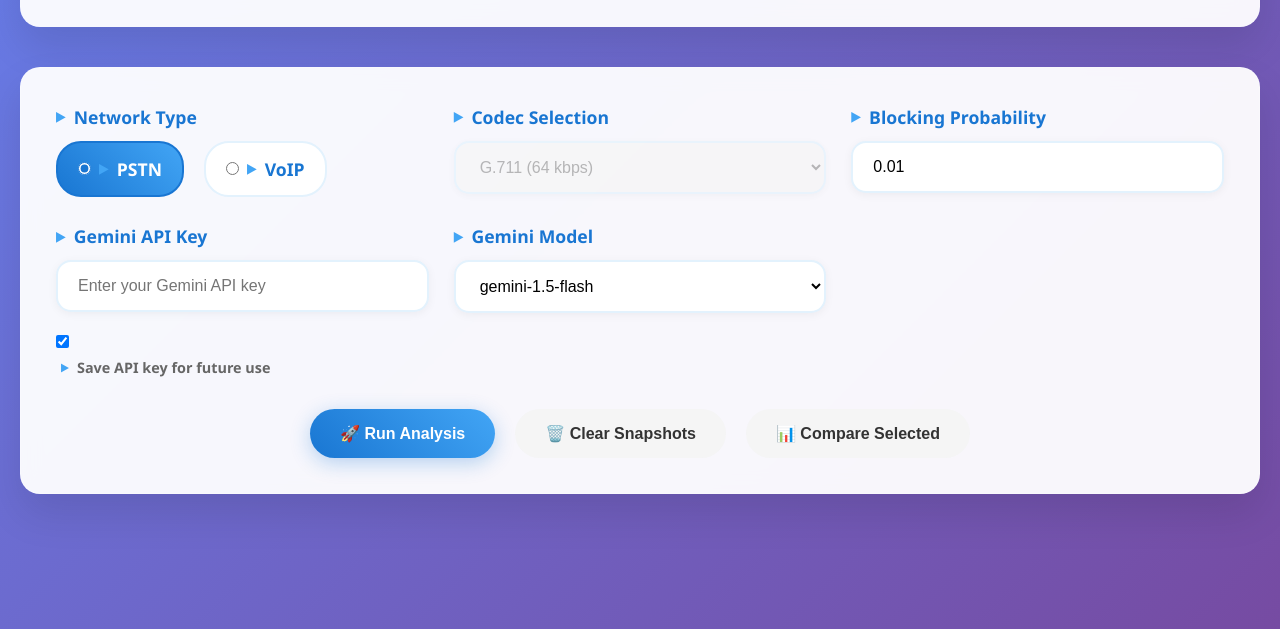
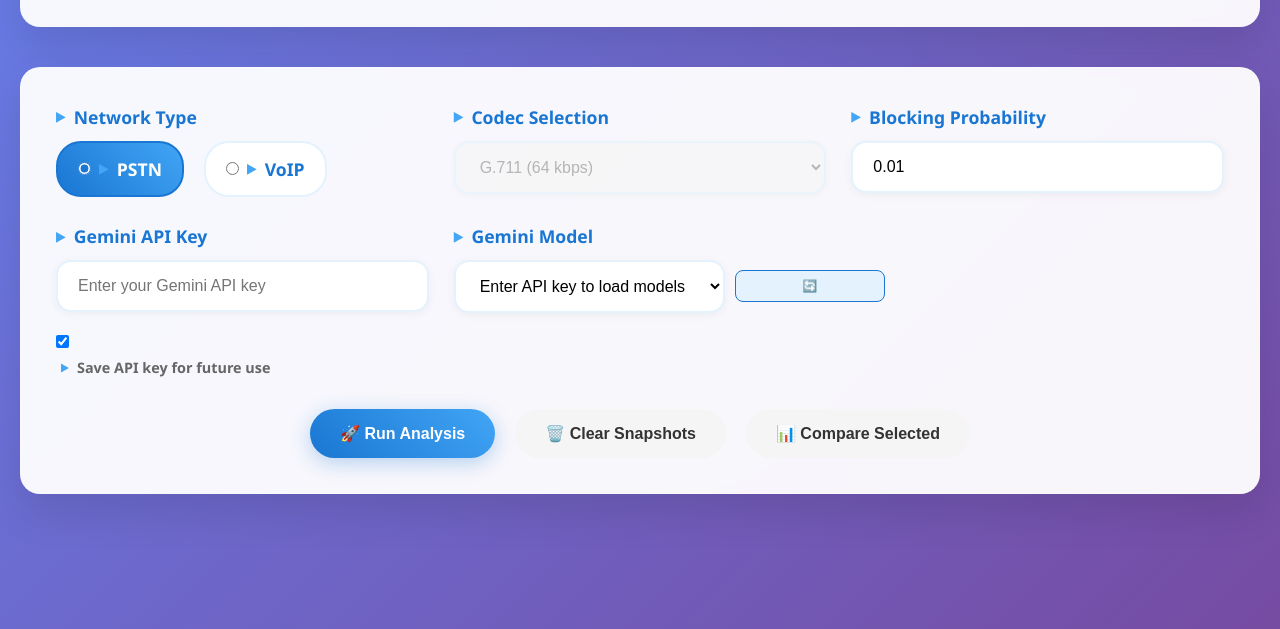
Before and after one commit to shenoyabhijith/VoipAnalysis, a plain HTML site: page index.html in a window 1280 px wide. Shown: the part 171-800 px from the top of the page. Drawn offline with nearby package versions, Linux system fonts and the light colour scheme.

Commit message:
Add dynamic model loading from Gemini API with all available models

```diff
--- a/index.html
+++ b/index.html
@@ -499,9 +499,12 @@
 
                <div class="control-group">
                    <label for="model">Gemini Model</label>
-                   <select id="model">
+                   <div style="display: flex; gap: 10px; align-items: center;">
+                       <select id="model" style="flex: 1;">
                            <option value="">Loading models...</option>
                        </select>
+                       <button type="button" onclick="loadGeminiModels()" style="padding: 8px 12px; background: #e3f2fd; border: 1px solid #1976d2; border-radius: 8px; color: #1976d2; cursor: pointer; font-size: 12px;">🔄</button>
+                   </div>
                </div>
            </div>
 
@@ -566,6 +569,9 @@
                } else {
                    localStorage.removeItem('gemini_api_key');
                }
+
+               // Reload models when API key changes
+               loadGeminiModels();
            });
 
            document.getElementById('saveApiKey').addEventListener('change', function() {
@@ -670,22 +676,79 @@
 
        async function loadGeminiModels() {
            const modelSelect = document.getElementById('model');
-           const models = [
+           const apiKey = document.getElementById('apiKey').value;
+
+           // Show loading state
+           modelSelect.innerHTML = '<option value="">Loading models...</option>';
+
+           if (!apiKey) {
+               modelSelect.innerHTML = '<option value="">Enter API key to load models</option>';
+               return;
+           }
+
+           try {
+               // Fetch available models from Gemini API
+               const response = await fetch(`https://generativelanguage.googleapis.com/v1beta/models?key=${apiKey}`);
+
+               if (!response.ok) {
+                   throw new Error(`HTTP error! status: ${response.status}`);
+               }
+
+               const data = await response.json();
+
+               // Filter for Gemini models and sort by name
+               const geminiModels = data.models
+                   .filter(model => model.name.includes('gemini'))
+                   .map(model => ({
+                       name: model.name,
+                       displayName: model.displayName || model.name,
+                       description: model.description || ''
+                   }))
+                   .sort((a, b) => a.displayName.localeCompare(b.displayName));
+
+               // Clear and populate the select
+               modelSelect.innerHTML = '';
+
+               if (geminiModels.length === 0) {
+                   modelSelect.innerHTML = '<option value="">No Gemini models found</option>';
+                   return;
+               }
+
+               geminiModels.forEach(model => {
+                   const option = document.createElement('option');
+                   option.value = model.name;
+                   option.textContent = `${model.displayName}${model.description ? ` - ${model.description}` : ''}`;
+                   modelSelect.appendChild(option);
+               });
+
+               // Restore previously selected model if it exists in the new list
+               const storedModel = localStorage.getItem('gemini_model');
+               if (storedModel && geminiModels.some(m => m.name === storedModel)) {
+                   modelSelect.value = storedModel;
+               } else if (geminiModels.length > 0) {
+                   // Select the first model by default
+                   modelSelect.value = geminiModels[0].name;
+               }
+
+           } catch (error) {
+               console.error('Error loading models:', error);
+               modelSelect.innerHTML = '<option value="">Error loading models</option>';
+
+               // Fallback to hardcoded models if API fails
+               const fallbackModels = [
                    'gemini-1.5-flash',
                    'gemini-1.5-pro',
                    'gemini-1.0-pro'
                ];
 
                modelSelect.innerHTML = '';
-           models.forEach(model => {
+               fallbackModels.forEach(model => {
                    const option = document.createElement('option');
                    option.value = model;
                    option.textContent = model;
                    modelSelect.appendChild(option);
                });
-
-           const storedModel = localStorage.getItem('gemini_model');
-           if (storedModel) modelSelect.value = storedModel;
+           }
        }
 
        // Erlang B calculation
```
Lines whose indentation alone changed are shown as unchanged.
